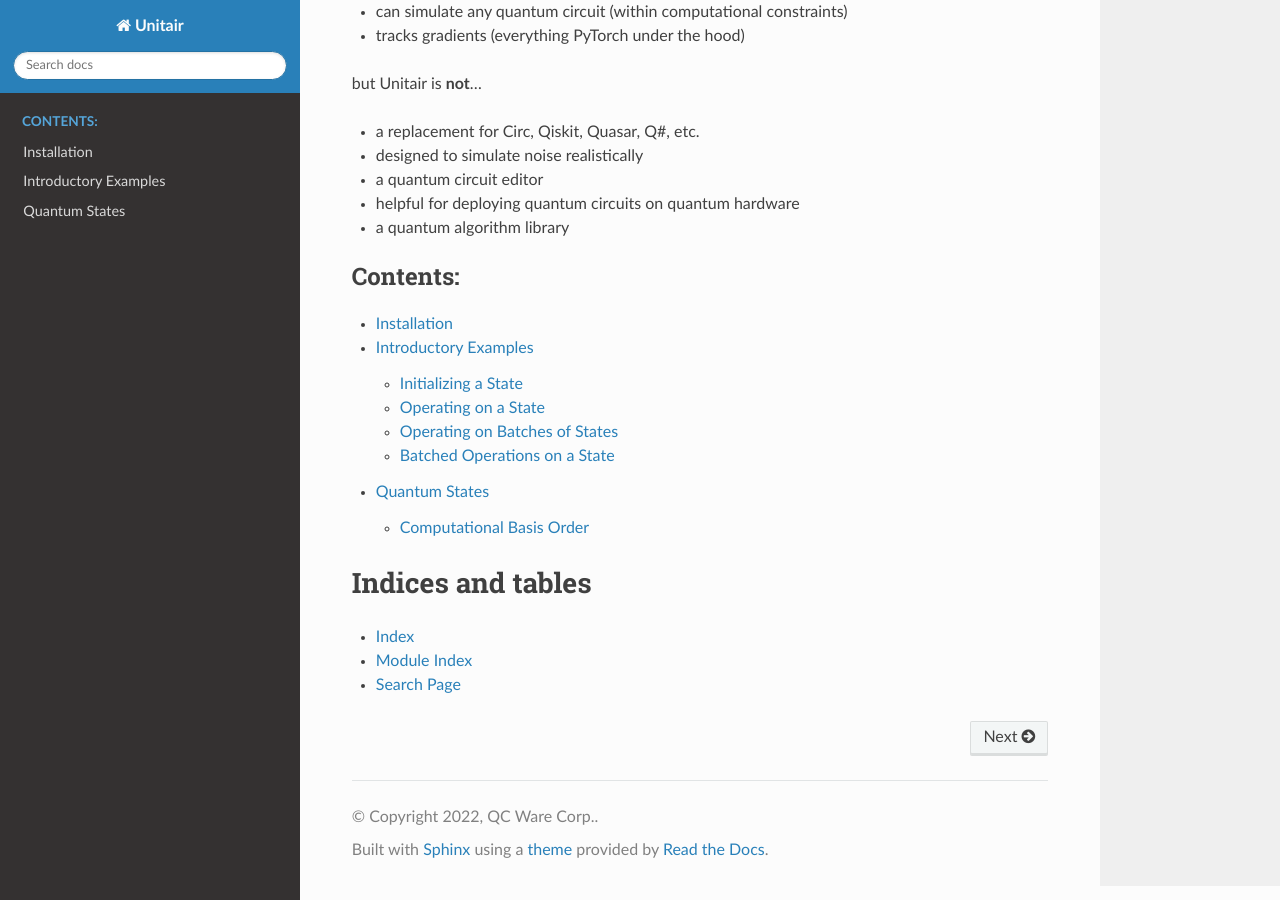
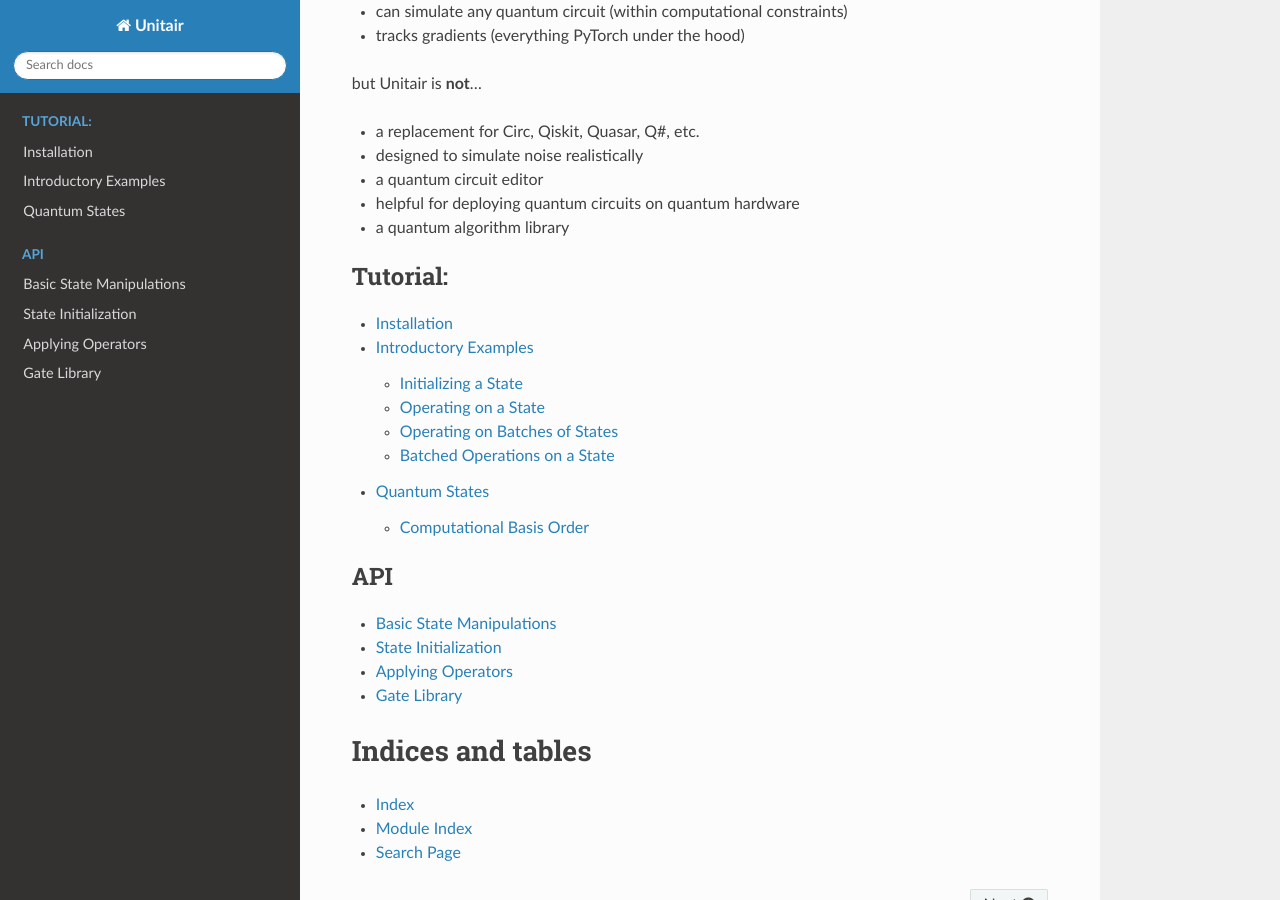
Before and after one commit to qcware/qcware-unitair, a Sphinx documentation site: the page built from docs/index.rst, in a window 1280 px wide and 900 px high, scrolled down 1068 px. Built offline with Sphinx 7.4.7 and the Read the Docs theme 2.0.0, drawn with Linux system fonts in a browser that asks for light colours.

Commit message:
Add/modify documentation

```diff
--- /dev/null
+++ b/docs/api/apply_operators.rst
@@ -0,0 +1,6 @@
+Applying Operators
+==================
+
+.. attention::
+
+    This section is under construction.
--- /dev/null
+++ b/docs/api/gates.rst
@@ -0,0 +1,6 @@
+Gate Library
+============
+
+.. attention::
+
+    This section is under construction.
--- /dev/null
+++ b/docs/api/initializations.rst
@@ -0,0 +1,6 @@
+State Initialization
+====================
+
+.. attention::
+
+    This section is under construction.
--- /dev/null
+++ b/docs/api/states.rst
@@ -0,0 +1,6 @@
+Basic State Manipulations
+=========================
+
+.. attention::
+
+    This section is under construction.
--- a/docs/index.rst
+++ b/docs/index.rst
@@ -65,11 +65,20 @@
 
 .. toctree::
    :maxdepth: 2
-   :caption: Contents:
+   :caption: Tutorial:
 
-   install
-   first_example
-   quantum_states
+   tutorial/install
+   tutorial/first_example
+   tutorial/quantum_states
+
+.. toctree::
+   :maxdepth: 2
+   :caption: API
+
+   api/states
+   api/initializations
+   api/apply_operators
+   api/gates
 
 
 
```
Also changed, not shown: docs/tutorial/figs/simple_probabilities.png (renamed from docs/figs/simple_probabilities.png), docs/tutorial/first_example.rst (renamed from docs/first_example.rst), docs/tutorial/install.rst (renamed from docs/install.rst), docs/tutorial/quantum_states.rst (renamed from docs/quantum_states.rst).
